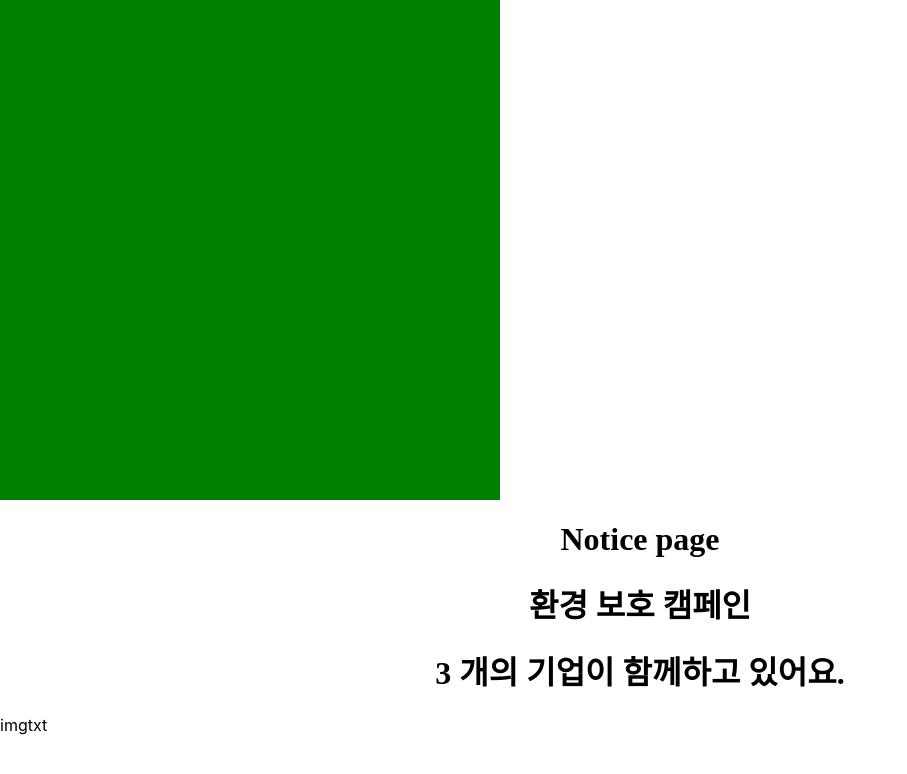
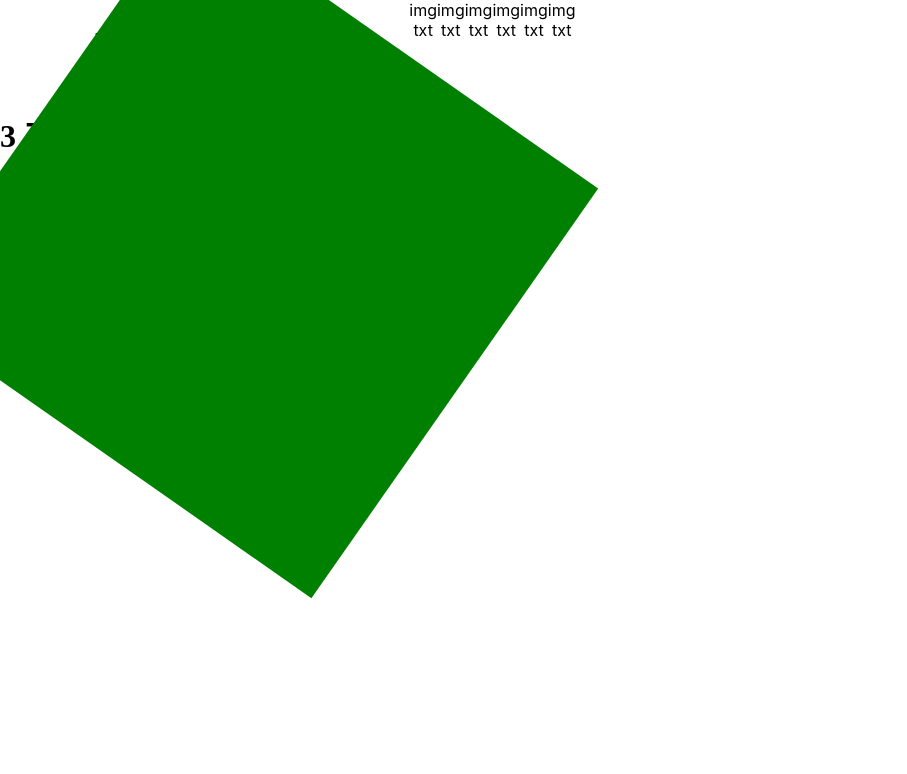
Before and after one commit to rdg1029/ECOmunity-FE, a React (Create React App) app: page /notice in a window 1280 px wide. Shown: the top 774 px of the page, without its empty margins (0-907 px from the left). Built offline with nearby package versions, Linux system fonts and the light colour scheme; no server answers.

Commit message:
[Updated Notice.tsx] : import NoticeThumbnail Component

```diff
--- a/src/components/NoticeDeco.tsx
+++ b/src/components/NoticeDeco.tsx
@@ -5,7 +5,10 @@ const NoticeDecoRect = styled.div`
     width: 500px;
     height: 500px;
     background-color: green;
+    transform: rotate(35deg);
+    z-index: 0;
 `;
+/**공지사항 페이지 뒤의 삐딱한 사각형 컴포넌트에 대한 스타일드 컴포넌트 */
 
 const NoticeDeco: React.FC = () =>{
     return(
@@ -14,5 +17,6 @@ const NoticeDeco: React.FC = () =>{
         </>
     );
 }
+/**공지사항 페이지 뒤의 삐딱한 사각형 컴포넌트 */
 
 export default NoticeDeco;
--- a/src/components/NoticeThumbnail.tsx
+++ b/src/components/NoticeThumbnail.tsx
@@ -1,6 +1,18 @@
 import React from "react";
 import styled from "styled-components";
 
+const NoticeThumbnailStyle = styled.div`
+    display: flex;
+    flex-direction: column;
+    z-index: 3;
+
+
+`;
+
+const NoticeImgStyle = styled.div`
+    display: flex;
+    flex-direction: column;
+`
 const NoticeImg : React.FC = () => {
     return(
         <>
@@ -18,18 +30,15 @@ const NoticeTxt : React.FC = () => {
     );
 }
 
-const NoticeThumbnailStyle = styled.div`
-    display: flex;
 
-`;
 const NoticeThumbnail : React.FC = () => {
     return(
-        <>
         <NoticeThumbnailStyle>
-            <NoticeImg/>
+            <NoticeImgStyle>
+                <NoticeImg/>
+            </NoticeImgStyle>
             <NoticeTxt/>
         </NoticeThumbnailStyle>
-        </>
     );
 }
 
--- a/src/pages/Notice.tsx
+++ b/src/pages/Notice.tsx
@@ -1,29 +1,52 @@
 import React from "react";
+import styled from "styled-components";
 import NoticeDeco from "../components/NoticeDeco";
 import NoticeThumbnail from "../components/NoticeThumbnail";
 
 const companyNum = 3;
 
+const NoticeGlobalStyle = styled.div`
+    display: flex;
+    position: absolute;
+
+`;
+/**공지사항 컴포넌트 전체에 대한 스타일 */
+
+const NoticeTitleStyle = styled.div`
+    display: flex;
+    justify-content: start;
+    flex-direction: column;
+`;
+
 const NoticeTitle: React.FC = () => {
     return(
         <>
-        <h1>환경 보호 캠페인</h1>
-        <h1>{companyNum} 개의 기업이 함께하고 있어요. </h1>
+        <NoticeTitleStyle>
+            <h1>환경 보호 캠페인</h1>
+            <h1>{companyNum} 개의 기업이 함께하고 있어요. </h1>
+        </NoticeTitleStyle>
         </>
     );
-}
+};
+/**공지사항 타이틀 컴포넌트 */
 
 const Notice: React.FC = () => {
     return (
         <div>
-            <NoticeDeco/>
-            <h1>Notice page</h1>
+            <NoticeGlobalStyle>
 
-
-            <NoticeTitle/>
-            <NoticeThumbnail/>
+                <NoticeTitle/> {/**타이틀 컴포 */}
+                <NoticeThumbnail/>{/**썸넬 6개 */}
+                <NoticeThumbnail/>
+                <NoticeThumbnail/>
+                <NoticeThumbnail/>
+                <NoticeThumbnail/>
+                <NoticeThumbnail/>
+            </NoticeGlobalStyle>
+            <NoticeDeco/> {/**삐딱 사각형 컴포 */}
         </div>
     );
 }
+/**Notice 컴포넌트, Flex Container */
 
 export default Notice;
```
